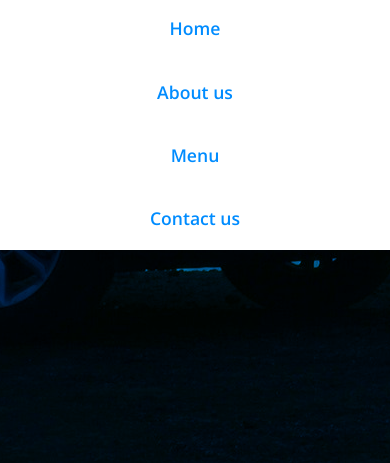
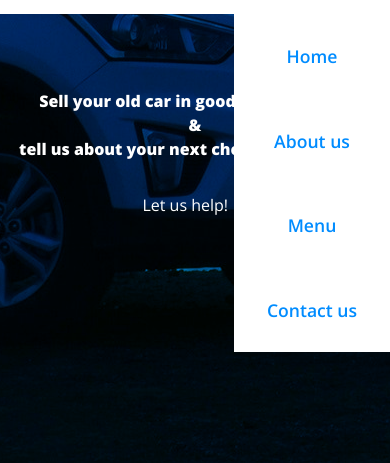
Before and after one commit to justcar999/justcar, a plain HTML site: page index.html in a window 390 px wide. Both pictures are taken after a click on the element 32 px from the left and 109 px from the top of the page. Shown: the part 126-589 px from the top of the page. Drawn offline with nearby package versions, Linux system fonts and the light colour scheme.

Commit message:
New Delhi, Delhi

```diff
--- a/style.css
+++ b/style.css
@@ -368,6 +368,7 @@ body {
 
     .header__ham {
         display: block;
+        padding: 0 !important;
     }
 
     .header__menu {
@@ -379,12 +380,13 @@ body {
     }
 
     .header__ham--links-container {
+        /* outline: 10px solid var(--theme-color); */
         position: absolute;
-        width: 100vw;
+        width: 40vw;
         right: 0;
         text-align: center;
         background-color: white;
-        height: 20vh;
+        /* height: 20vh; */
         display: flex;
         /* display: none; */
         height: 0;
@@ -467,7 +469,8 @@ body {
 
 .header__ham--links-container-on {
     /* display: flex; */
-    height: 30vh;
+    height: 40vh;
+    top: 100%;
 }
 
 .header__ham--link-link-on {
```
